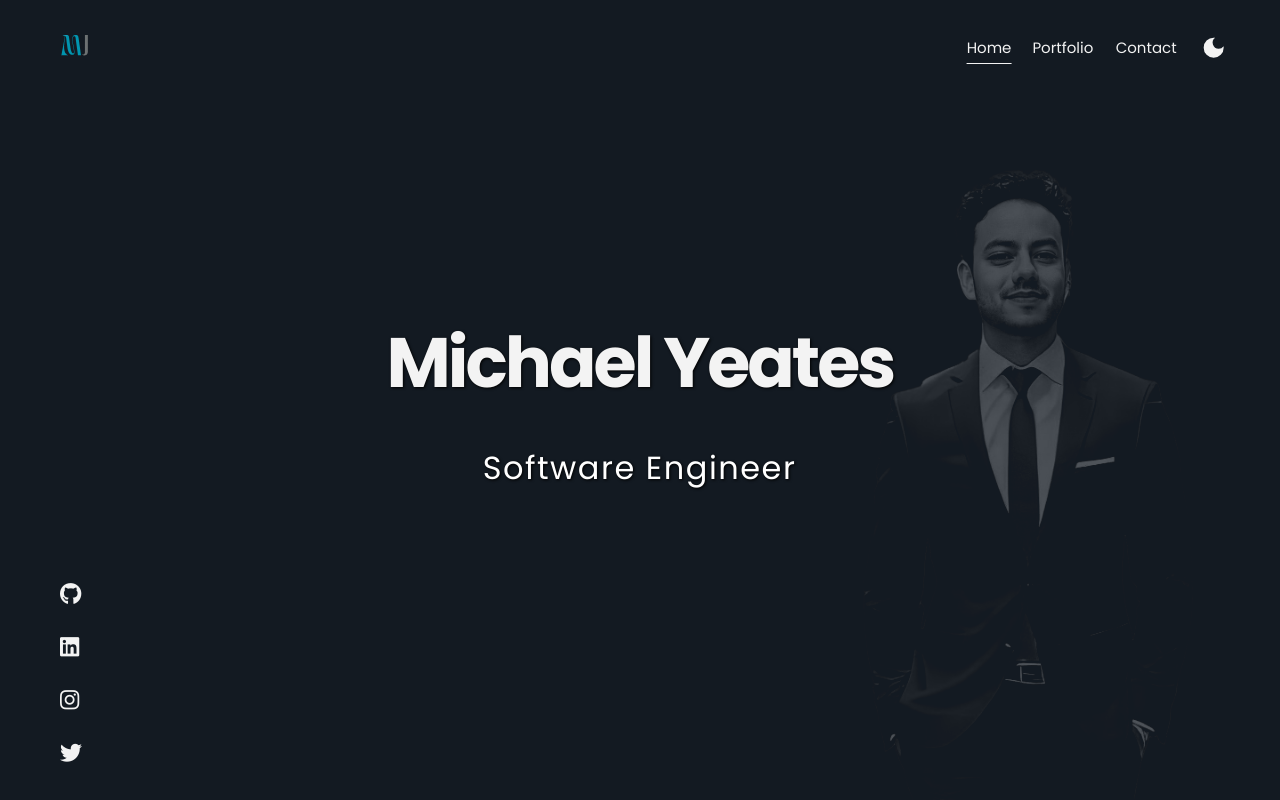
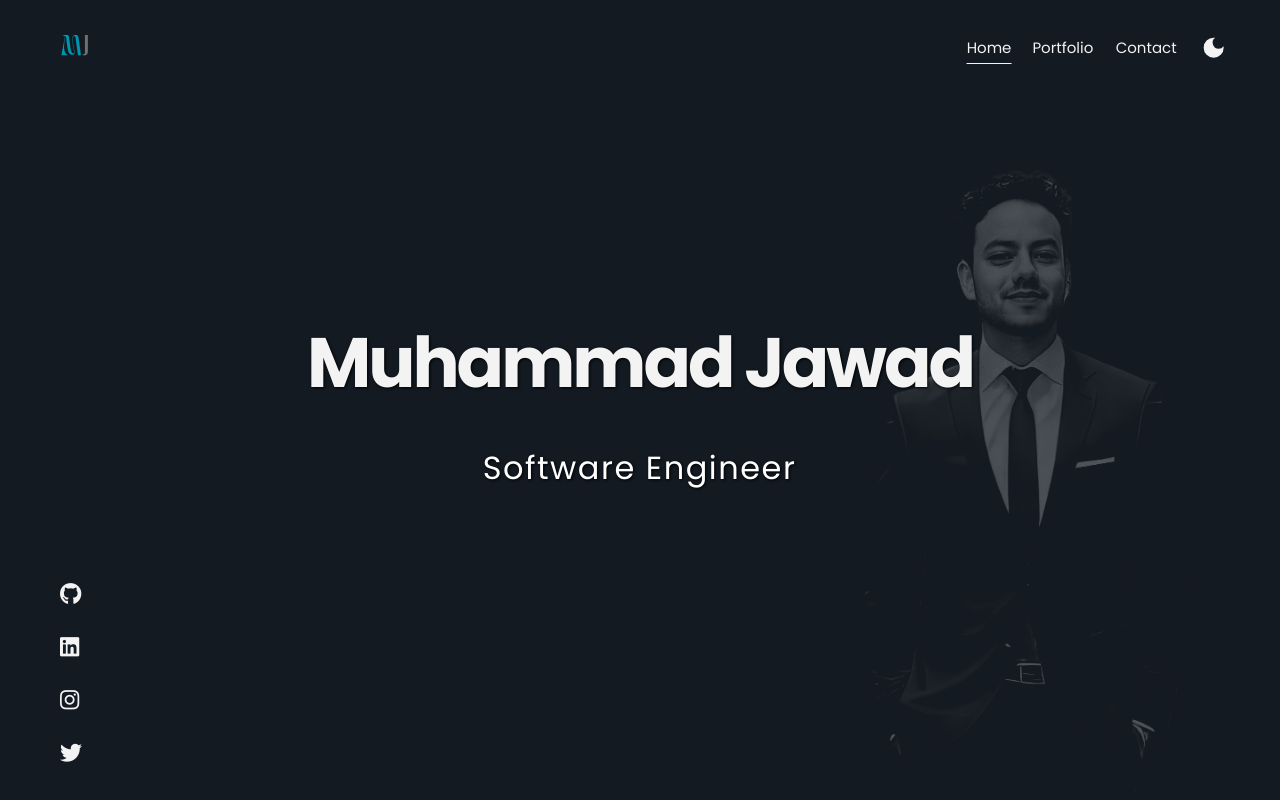
Before and after one commit to mjwad/portfolio, a React (Create React App) app: page / in a window 1280 px wide. Shown: the top 800 px of the page. Built offline with nearby package versions, Linux system fonts and the light colour scheme.

Commit message:
Updates personal details

```diff
--- a/src/App.jsx
+++ b/src/App.jsx
@@ -37,9 +37,9 @@ import PageNotFound from "./pages/404/PageNotFound";
 function App() {
   // Personal details for the user
   const personalDetails = {
-    name: "Michael Yeates",
-    location: "United Kingdom",
-    email: "michael-yeates@outlook.com",
+    name: "Muhammad Jawad",
+    location: "Lahore, Pakistan",
+    email: "m-jawad-malik@outlook.com",
     brand:
       "My unique blend of technical expertise, creative thinking, and background in psychology allows me to approach each project with a deep understanding of the end user's perspective, resulting in highly effective user-centred digital products.",
   };
```
